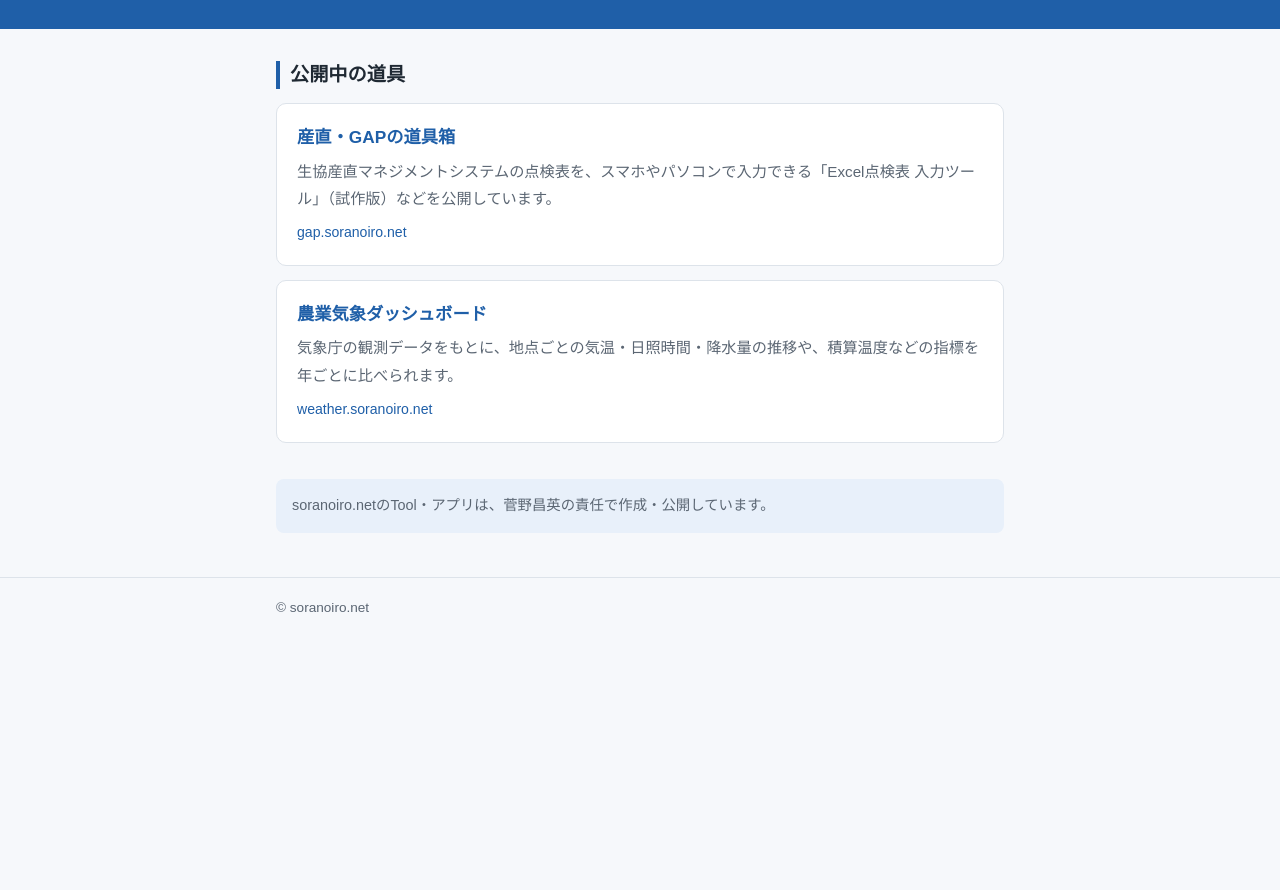
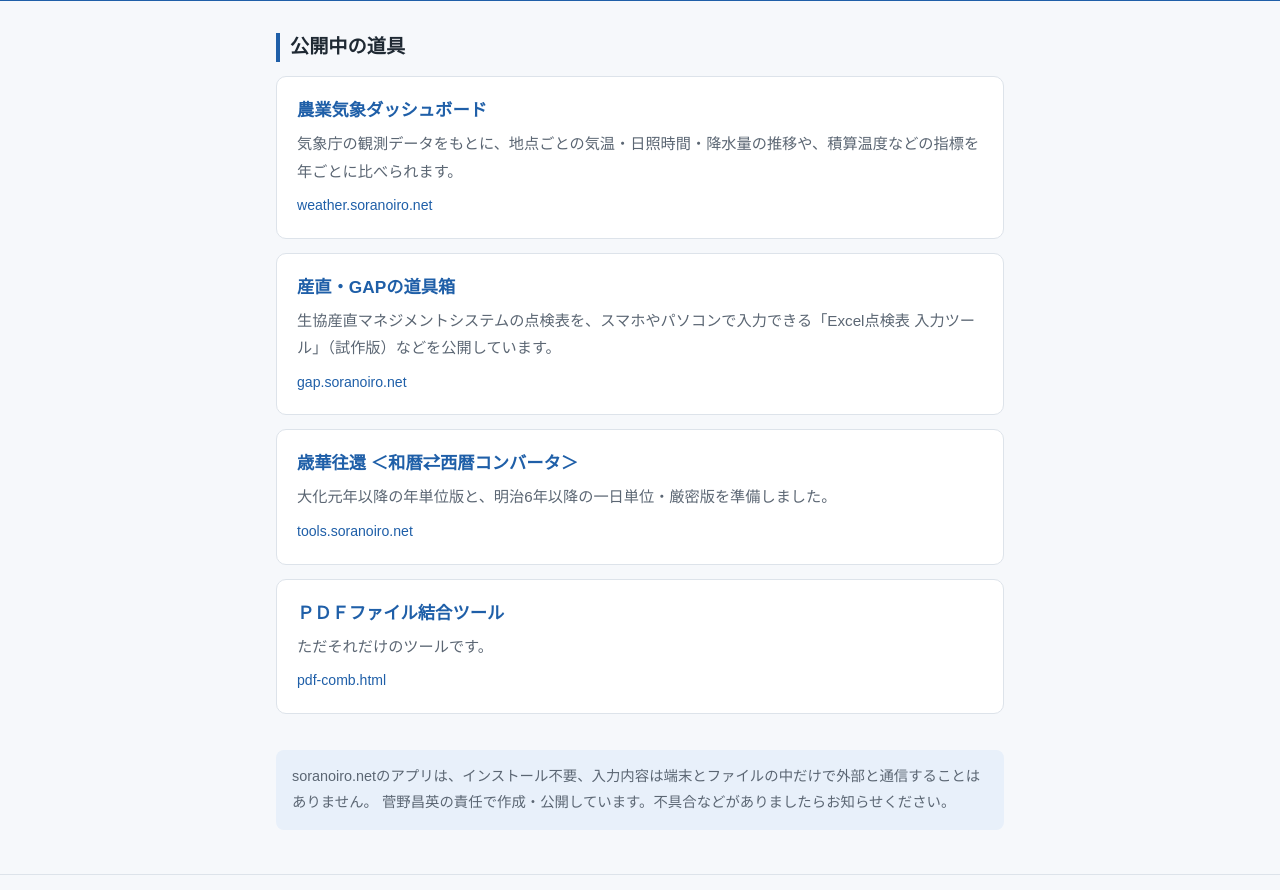
Before and after one commit to soranoiro-net/github.io, a plain HTML site: page index.html in a window 1280 px wide. Shown: the part 161-1051 px from the top of the page. Before the commit the page ends 809 px from the top, so only its background shows below. Drawn offline with Linux system fonts and the light colour scheme.

Commit message:
Update index.html to modify tools section

```diff
--- a/index.html
+++ b/index.html
@@ -116,7 +116,6 @@
 
 <header>
   <div class="wrap">
-    <p class="site">soranoiro.net</p>
     <h1>soranoiro.net</h1>
     <p class="role"></p>
     <p class="lead">畑と田んぼの生産、産直とGAPの取り組みの現場で使える道具を公開しています。</p>
@@ -127,22 +126,34 @@
 
   <section>
     <h2>公開中の道具</h2>
+    <a class="card" href="https://weather.soranoiro.net/">
+      <h3>農業気象ダッシュボード</h3>
+      <p>気象庁の観測データをもとに、地点ごとの気温・日照時間・降水量の推移や、積算温度などの指標を年ごとに比べられます。</p>
+      <span class="url">weather.soranoiro.net</span>
+    </a>
     <a class="card" href="https://gap.soranoiro.net/">
       <h3>産直・GAPの道具箱</h3>
       <p>生協産直マネジメントシステムの点検表を、スマホやパソコンで入力できる「Excel点検表 入力ツール」（試作版）などを公開しています。</p>
       <span class="url">gap.soranoiro.net</span>
     </a>
-    <a class="card" href="https://weather.soranoiro.net/">
-      <h3>農業気象ダッシュボード</h3>
-      <p>気象庁の観測データをもとに、地点ごとの気温・日照時間・降水量の推移や、積算温度などの指標を年ごとに比べられます。</p>
-      <span class="url">weather.soranoiro.net</span>
+    <a class="card" href="https://gap.soranoiro.net/">
+      <h3>歳華往還 ＜和暦⇄西暦コンバータ＞</h3>
+      <p>大化元年以降の年単位版と、明治6年以降の一日単位・厳密版を準備しました。</p>
+      <span class="url">tools.soranoiro.net</span>
     </a>
-  </section>
+    <a class="card" href="https://gap.soranoiro.net/">
+      <h3>ＰＤＦファイル結合ツール</h3>
+      <p>ただそれだけのツールです。</p>
+      <span class="url">pdf-comb.html</span>
+    </a>
+
+ </section>
 
 
   <section>
     <div class="note">
-      <p>soranoiro.netのTool・アプリは、菅野昌英の責任で作成・公開しています。</p>
+      <p>soranoiro.netのアプリは、インストール不要、入力内容は端末とファイルの中だけで外部と通信することはありません。
+        菅野昌英の責任で作成・公開しています。不具合などがありましたらお知らせください。</p>
     </div>
   </section>
 
@@ -155,4 +166,3 @@
 </footer>
 
 </body>
-</html>
```
